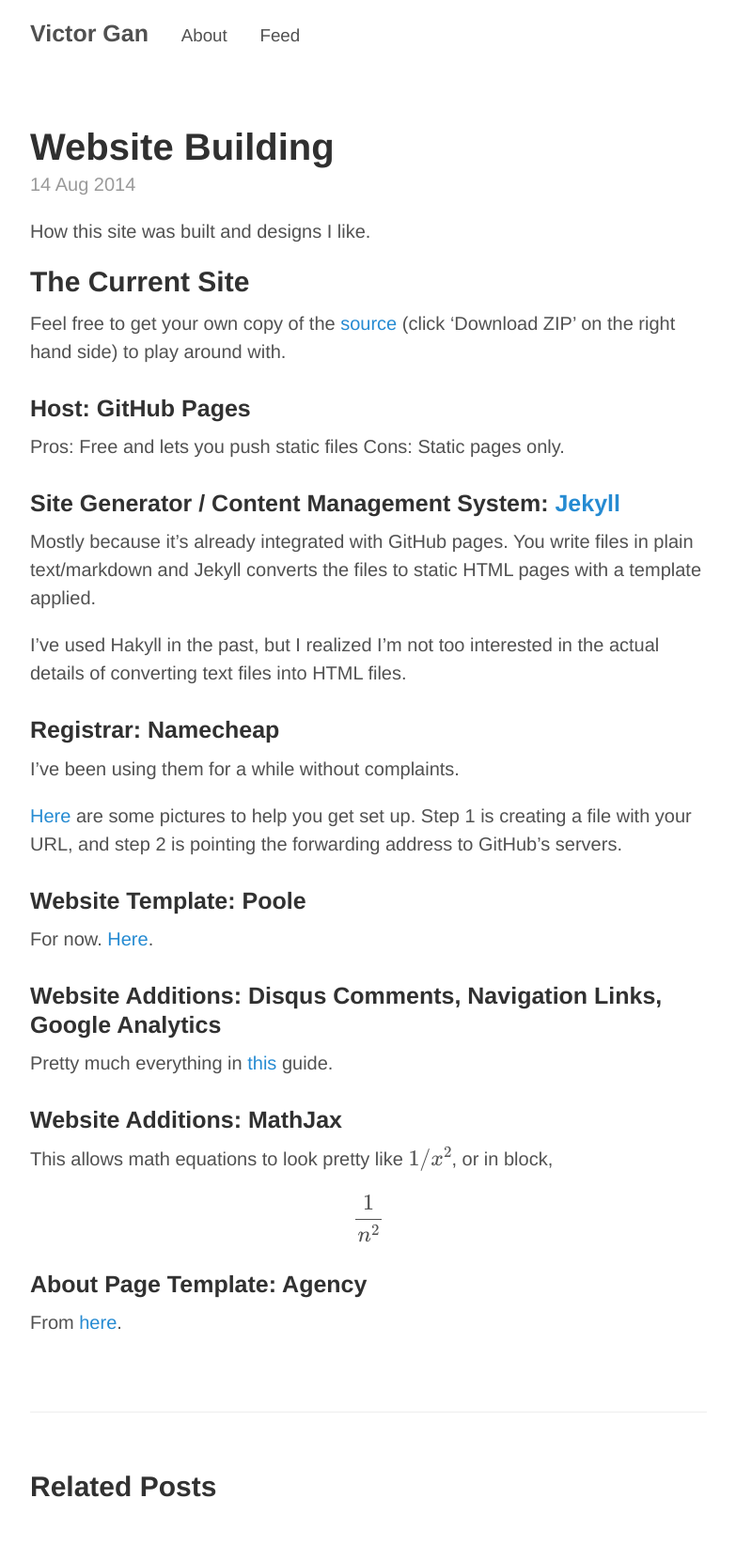
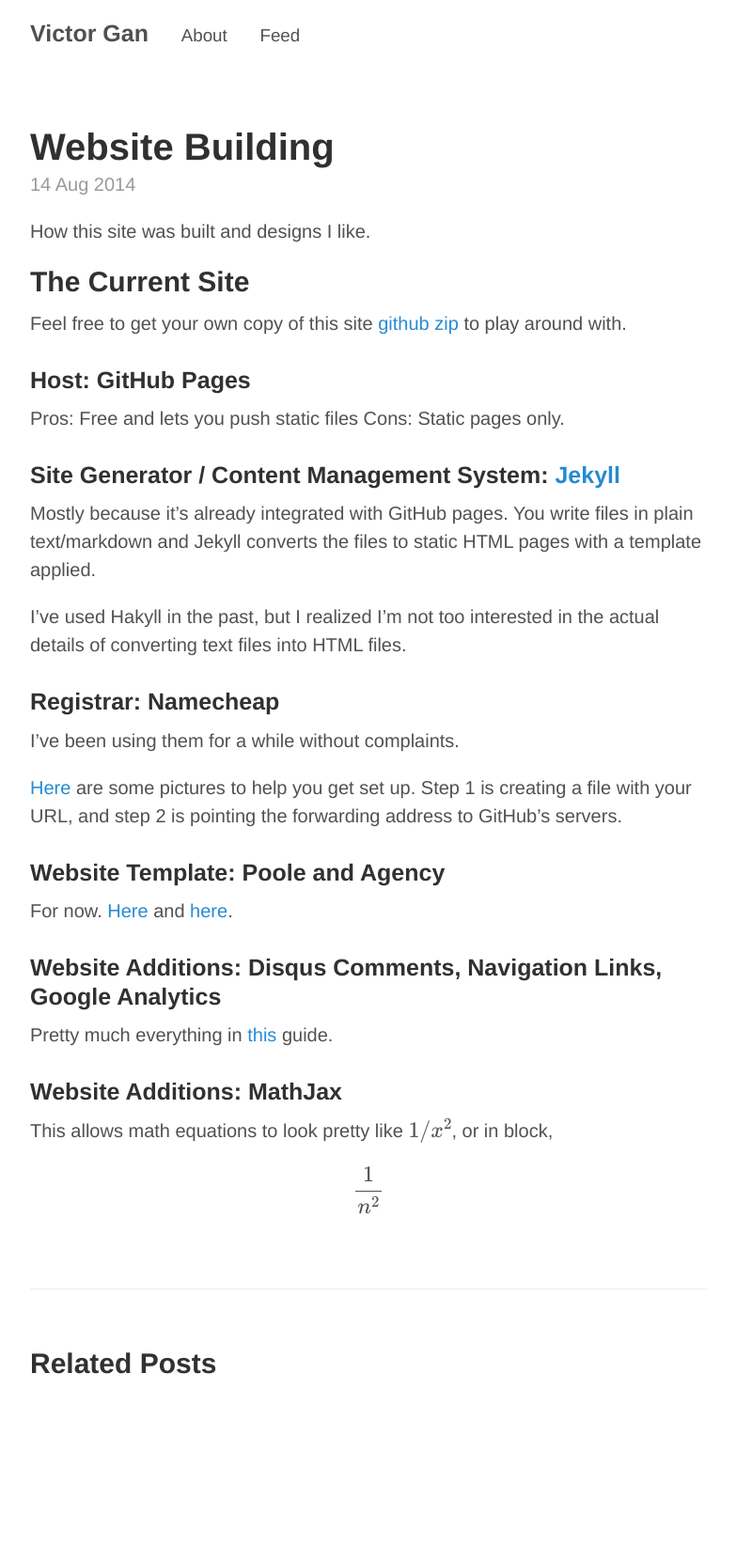
Before and after one commit to victorgan/victorgan.github.io, a Jekyll site: the page built from _posts/2014-08-14-website.md, in a window 1280 px wide. Shown: the whole page at 94% size, without its empty margins (248-1031 px from the left). Built offline with Jekyll 4.4.1, drawn with Linux system fonts in a browser that asks for light colours; formulas are drawn with MathJax 3; comment, search, counter and statistics services are not loaded; after the commit the page ends 1529 px from its top, so only the background shows below that.

Commit message:
link updates

```diff
--- a/_posts/2014-08-14-website.md
+++ b/_posts/2014-08-14-website.md
@@ -10,9 +10,10 @@ How this site was built and designs I like.
 
 ## The Current Site
 
-Feel free to get your own copy of the
-[source](https://github.com/victorgan/victorgan.github.io) (click 'Download ZIP'
-on the right hand side) to play around with.
+Feel free to get your own copy of this site
+[github](https://github.com/victorgan/victorgan.github.io)
+[zip](https://github.com/victorgan/victorgan.github.io/archive/master.zip) to
+play around with.
 
 ### Host: GitHub Pages
 Pros: Free and lets you push static files
@@ -33,8 +34,9 @@ I've been using them for a while without complaints.
 are some pictures to help you get set up. Step 1 is creating a file with your
 URL, and step 2 is pointing the forwarding address to GitHub's servers.
 
-### Website Template: Poole
-For now. [Here](http://getpoole.com/).
+### Website Template: Poole and Agency
+For now. [Here](http://getpoole.com/)
+and [here](http://startbootstrap.com/template-overviews/agency/).
 
 ### Website Additions: Disqus Comments, Navigation Links, Google Analytics
 Pretty much everything in
@@ -43,6 +45,3 @@ Pretty much everything in
 ### Website Additions: MathJax
 This allows math equations to look pretty like \\( 1/x^{2} \\),
 or in block, \\[ \frac{1}{n^{2}} \\]
-
-### About Page Template: Agency
-From [here](http://startbootstrap.com/template-overviews/agency/).
```
